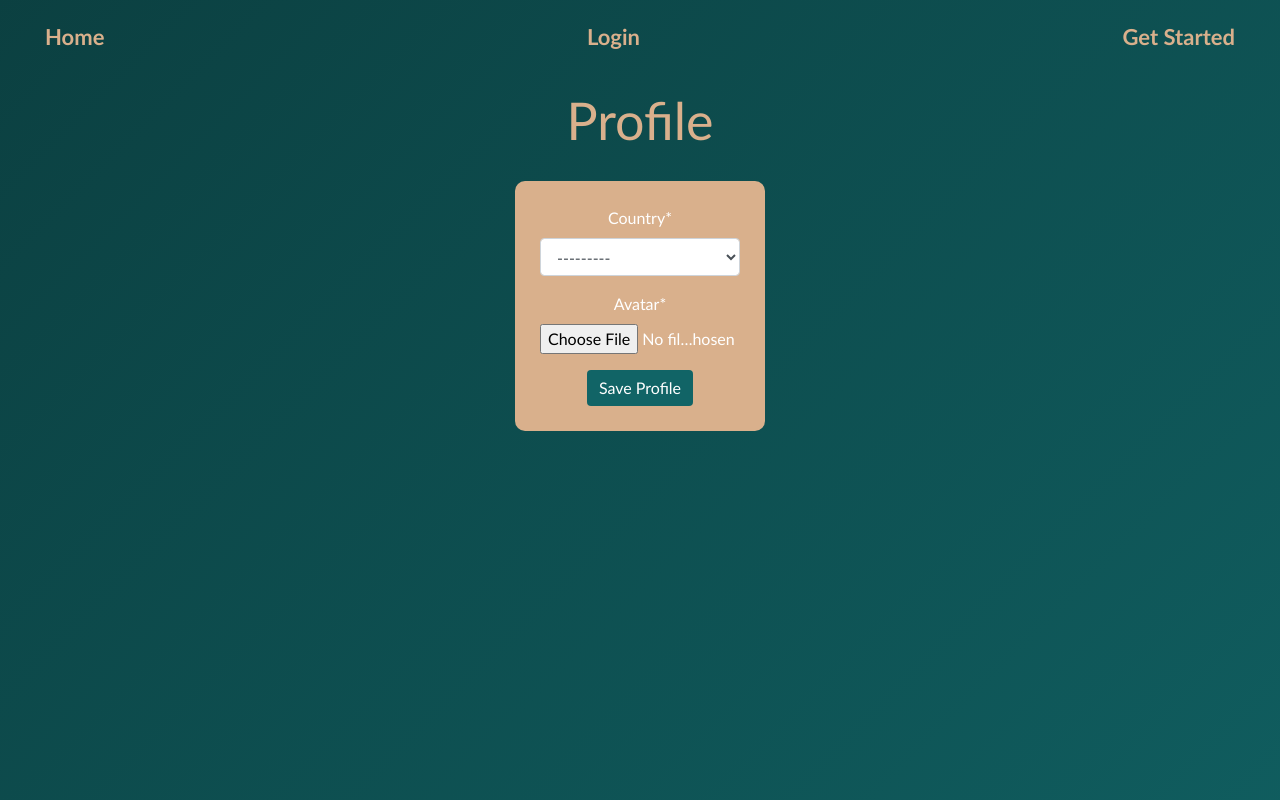
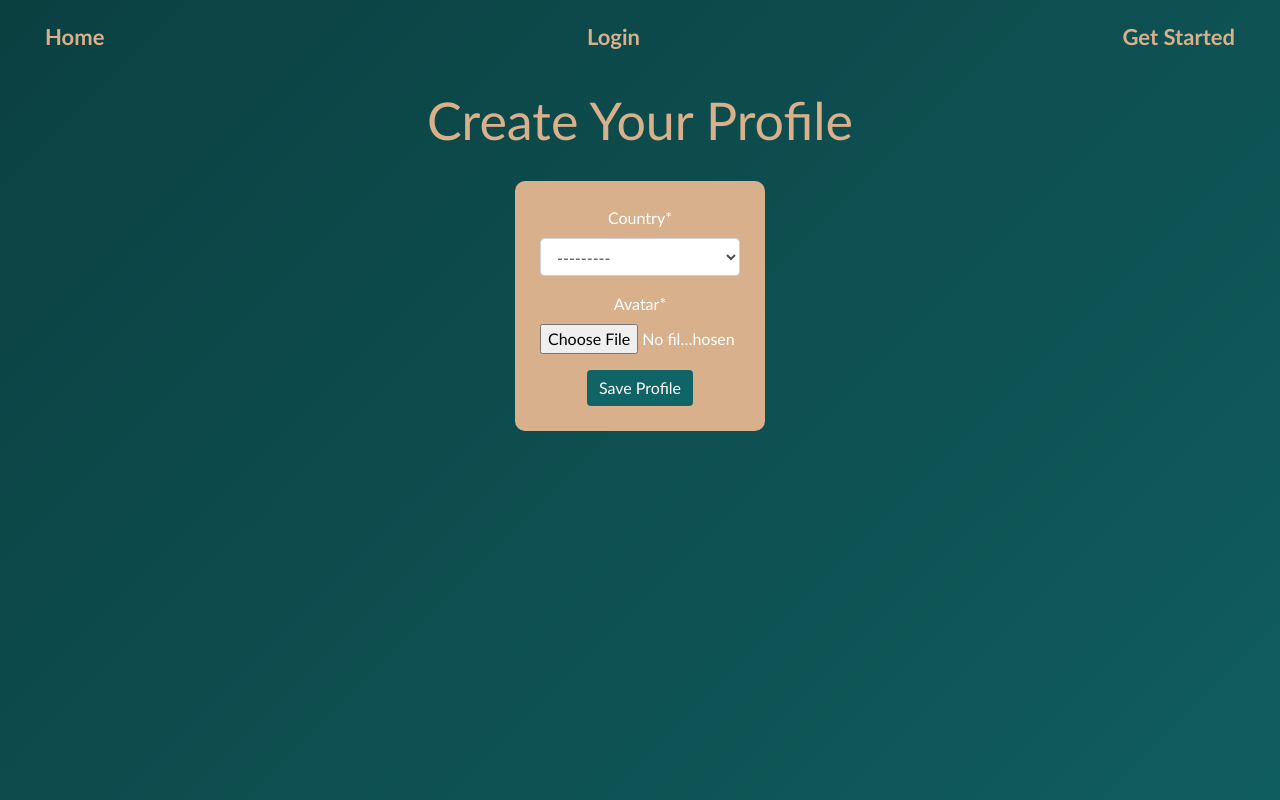
Before and after one commit to TheLukeRussell/8-1-django-chat-app, a Django app: page /accounts/profile in a window 1280 px wide. Run offline with Django 3.2, Linux system fonts and the light colour scheme; some libraries are stand-ins or nearby versions.

Commit message:
added control flow

```diff
--- a/accounts/models.py
+++ b/accounts/models.py
@@ -6,7 +6,7 @@ from django_countries.fields import CountryField
 User = get_user_model()
 
 class Profile(models.Model):
-    user = models.OneToOneField(User, on_delete=models.CASCADE)
+    user = models.OneToOneField(User, on_delete=models.CASCADE, related_name = 'userprofile')
     country = CountryField(blank_label='(select country)')
     avatar = models.ImageField(upload_to='images/')
 
--- a/accounts/templates/profile_form.html
+++ b/accounts/templates/profile_form.html
@@ -2,7 +2,7 @@
 {% load crispy_forms_tags %}
 
 {% block content %}
-<h2 id="profile-title">Profile</h2>
+<h2 id="profile-title">Create Your Profile</h2>
 <form id="profile" enctype='multipart/form-data' method="post">
     {% csrf_token %}
     {{ form|crispy }}
--- a/accounts/templates/signup.html
+++ b/accounts/templates/signup.html
@@ -6,6 +6,6 @@
 <form id='signup' method="post">
     {% csrf_token %}
 {{ form|crispy }}
-    <button class="btn btn-primary">Login</button>
+    <button class="btn btn-primary">Sign Up</button>
 </form>
 {% endblock content %}
--- a/accounts/views.py
+++ b/accounts/views.py
@@ -8,7 +8,7 @@ from .forms import CustomUserCreationForm
 class SignUpView(generic.CreateView):
     template_name = 'signup.html'
     form_class = CustomUserCreationForm
-    success_url = reverse_lazy('login')
+    success_url = reverse_lazy('accounts:profile')
 
 def logout_request(request):
     logout(request)
--- a/conf/urls.py
+++ b/conf/urls.py
@@ -23,7 +23,7 @@ urlpatterns = [
     path('admin/', admin.site.urls),
     path('', include('chat.urls', namespace = 'chat')),
     path('accounts/', include('django.contrib.auth.urls')),
-    path('accounts:signup', include('django.contrib.auth.urls')),
+    # path('accounts:signup', include('django.contrib.auth.urls')),
     path('accounts/', include('accounts.urls', namespace='accounts')),
 ]
 
--- a/templates/header.html
+++ b/templates/header.html
@@ -2,7 +2,7 @@
     <li id="header-item"><a href="{% url 'chat:index' %}" class="col">Home</a></li>
     {% if request.user.is_authenticated %}
     <li id="header-item"><a href="{% url 'chat:create' %}" class="col">Add Thread</a></li>
-    <li id="header-item"><a href="{% url 'accounts:profile_detail' object.id %}" class="col">Profile</a></li>
+    <li id="header-item"><a href="{% url 'accounts:profile_detail' user.userprofile.id %}" class="col">Profile</a></li>
     <li id="header-item"><a href="{% url 'logout' %}" class="col">Logout</a></li>
     {% else %}
     <li id="header-item"><a href="{% url 'login' %}" class="col">Login</a></li>
```
Also changed, not shown: accounts/migrations/0003_auto_20200226_1621.py (added), db.sqlite3, media/images/148C7573-6B2E-46DA-B56E-B785D2E7074C.jpeg (added), media/images/43E83211-D84B-49AA-BD1A-F45218583F06_1_105_c.jpeg (added), media/images/BE524B95-EF7B-40BF-9ECA-260A3EEEE683_1_201_a.jpeg (added), 3 other files.
